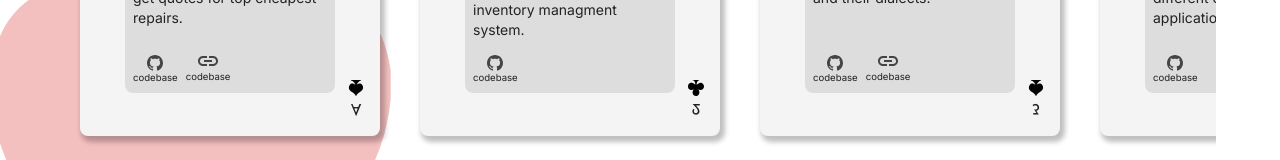
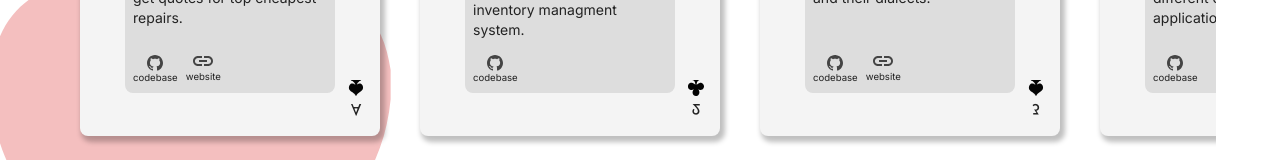
Before and after one commit to Innocent9712/my-portfolio, a React (Vite) app in the folder v2.0/: page / in a window 1280 px wide. Shown: the part 1842-2002 px from the top of the page. Built offline with nearby package versions, Linux system fonts and the light colour scheme.

Commit message:
Update Project.tsx

```diff
--- a/v2.0/src/components/Project.tsx
+++ b/v2.0/src/components/Project.tsx
@@ -85,7 +85,7 @@ const Project = () => {
                                                             <li>
                                                                 <a className='flex flex-col items-center' href={project.demo} target="_blank" rel="noopener noreferrer">
                                                                     <img src={link} alt="deployed icon" className='mb-1' />
-                                                                    <p className='text-josefin text-[0.6rem]'>codebase</p>
+                                                                    <p className='text-josefin text-[0.6rem]'>website</p>
                                                                 </a>
                                                             </li>
                                                         }
```
